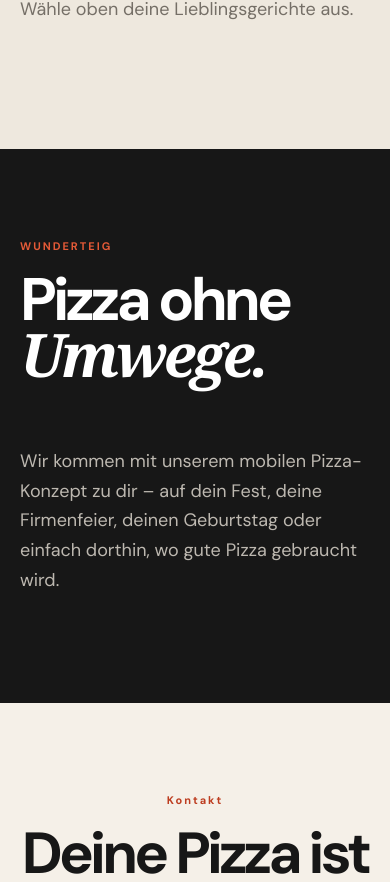
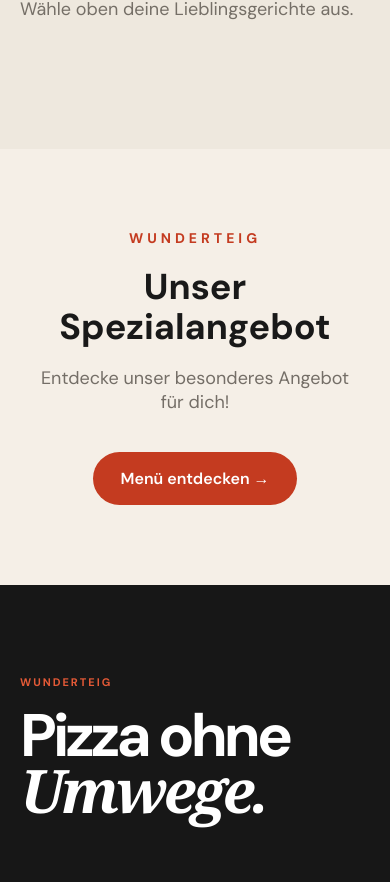
Before and after one commit to apodmarkov050-bit/wunderteig-pizzamobil, a Next.js app: page / in a window 390 px wide. Shown: the part 6729-7611 px from the top of the page. Built offline with nearby package versions, Linux system fonts and the light colour scheme; a web font is replaced by a local one.

Commit message:
Update homepage image size

```diff
--- a/app/globals.css
+++ b/app/globals.css
@@ -213,7 +213,7 @@
 
 .pizza {
   width: 100%;
-  max-width: 450px;
+ max-width: 520px;
   aspect-ratio: 1 / 1;
   height: auto;
   display: flex;
@@ -949,3 +949,47 @@
     max-width: 100%;
   }
 }
+/* SPECIAL OFFER */
+.specialOffer {
+  background: #f5efe7;
+  color: #191919;
+  padding: 80px 7%;
+  text-align: center;
+}
+
+.specialOffer .eyebrow {
+  color: #c43b20;
+  letter-spacing: 4px;
+  font-weight: 700;
+  font-size: 14px;
+}
+
+.specialOffer h2 {
+  font-size: clamp(36px, 5vw, 64px);
+  line-height: 1.1;
+  margin: 20px 0;
+}
+
+.specialOffer p {
+  font-size: 18px;
+  color: #746e67;
+}
+
+.specialOfferButton {
+  display: inline-block;
+  margin-top: 20px;
+  padding: 16px 28px;
+  background: #c43b20;
+  color: #fff;
+  border-radius: 999px;
+  text-decoration: none;
+  font-weight: 600;
+  transition: background 0.2s ease;
+}
+
+.specialOfferButton:hover {
+  background: #9f2e18;
+}
+.nav nav a.specialOfferNav {
+  font-weight: 900 !important;
+}
--- a/app/page.js
+++ b/app/page.js
@@ -10,6 +10,10 @@
     menu: 'Menü',
     about: 'Über uns',
     contact: 'Kontakt',
+    specialOffer: 'Unser Spezialangebot',
+    specialOfferTitle: 'Unser Spezialangebot',
+specialOfferDescription: 'Entdecke unser besonderes Angebot für dich!',
+specialOfferButton: 'Menü entdecken →',
     order: 'Bestellen',
     heroTitle: 'Pizza, die',
     heroTitleSecond: 'zu dir kommt.',
@@ -98,6 +102,10 @@
     menu: 'Menu',
     about: 'About us',
     contact: 'Contact',
+    specialOffer: 'Our Special Offer',
+    specialOfferTitle: 'Our Special Offer',
+specialOfferDescription: 'Discover our special deal for you!',
+specialOfferButton: 'Explore the menu →',
     order: 'Order now',
     heroTitle: 'Pizza that',
     heroTitleSecond: 'comes to you.',
@@ -553,6 +561,9 @@
 
         <nav>
          <a href="#menu">{t.menu}</a>
+        <a href="#special-offer" className="specialOfferNav">
+  {t.specialOffer}
+</a>
 <a href="#about">{t.about}</a>
 <a href="#contact">{t.contact}</a>
         </nav>
@@ -1241,6 +1252,17 @@
         </div>
       </section>
 
+      {/* SPECIAL OFFER */}
+<section id="special-offer" className="specialOffer">
+  <div>
+    <p className="eyebrow">WUNDERTEIG</p>
+    <h2>{t.specialOfferTitle}</h2>
+   <p>{t.specialOfferDescription}</p>
+    <a href="#menu" className="specialOfferButton">
+     {t.specialOfferButton}
+    </a>
+  </div>
+</section>
       {/* ABOUT */}
       <section id="about" className="darkSection">
         <div>
```
